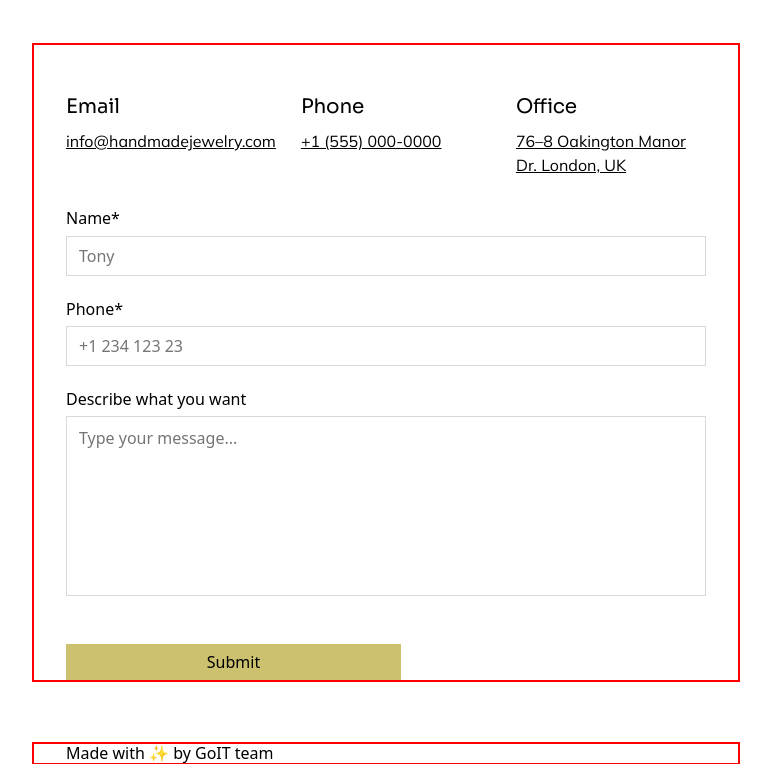
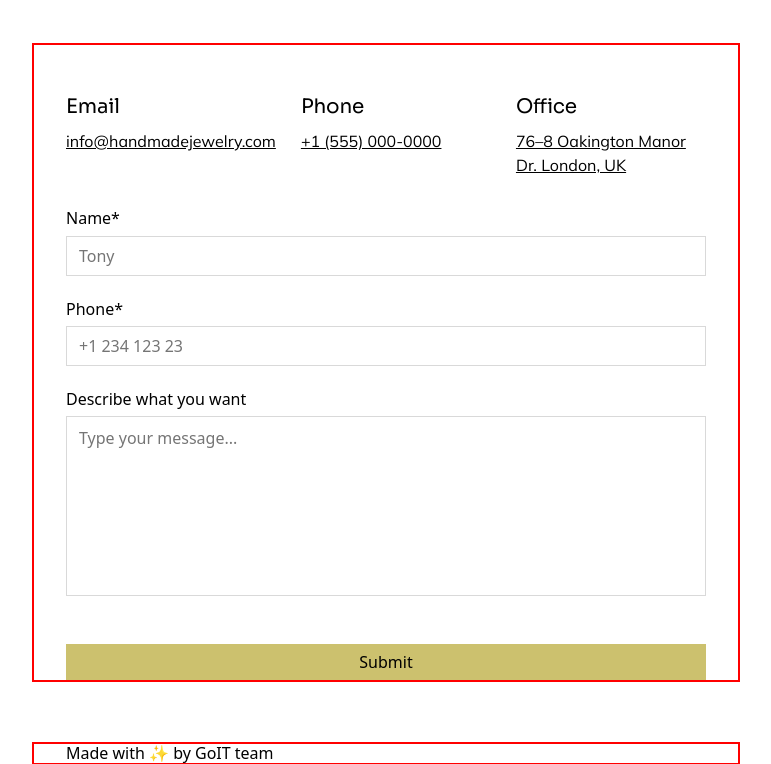
Before and after one commit to Sanches-23/handmade-jewelry-131-5, a website built with Vite: page src/index.html in a window 1280 px wide. Shown: the part 374-1138 px from the top of the page, without its empty margins (254-1025 px from the left). Built offline with nearby package versions, Linux system fonts and the light colour scheme; files whose address does not match are found by name.

Commit message:
btn css changed

```diff
--- a/src/css/contacts.css
+++ b/src/css/contacts.css
@@ -171,13 +171,13 @@ margin-bottom: 24px;
   justify-content: center;
   padding: 6px 12px;
   height: 36px;
-  width: 100%;
+  width: 335px;
+   width: 100%;
   font-weight: 500;
   font-size: 16px;
   line-height: 1.5;
   background-color: var(--color-accent);
   border: 1px solid var(--color-accent);
-width: 335px;
 border: none;
 cursor: pointer;
 color: var(--color-dark);
```
